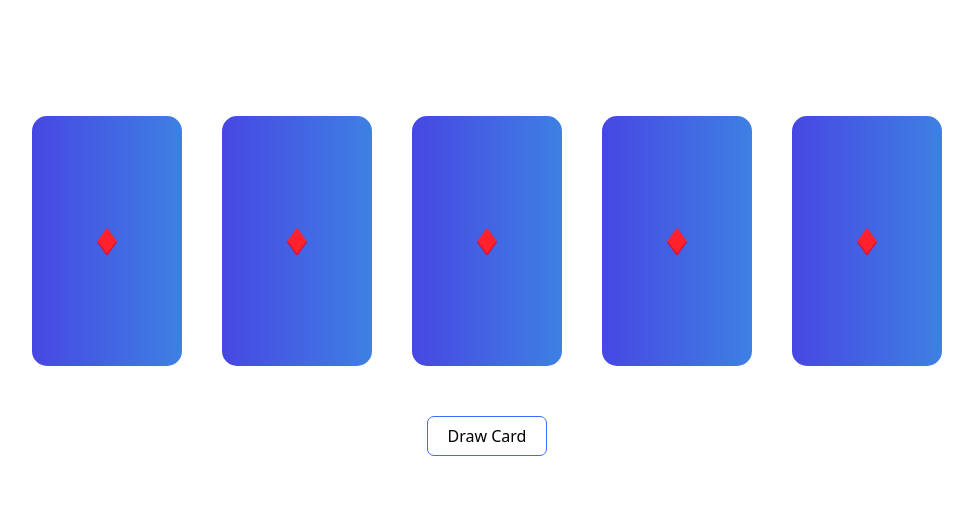
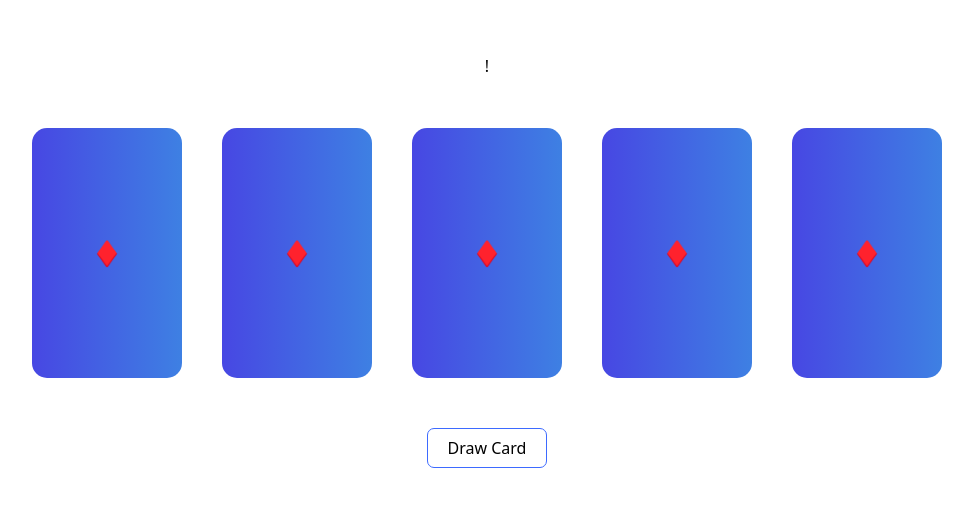
Before and after one commit to Vk4011/Emitrr, a React (Vite) app in the folder frontend/: page /playground in a window 1280 px wide. Shown: the part 139-646 px from the top of the page, without its empty margins (153-1126 px from the left). Built offline with nearby package versions, Linux system fonts and the light colour scheme.

Commit message:
updated playground

```diff
--- a/frontend/src/components/Playground.jsx
+++ b/frontend/src/components/Playground.jsx
@@ -68,6 +68,9 @@ function Playground() {
 
   return (
     <>
+    <center>
+    <h1 className="text-3xl text-blue-500 text-bold">{localStorage.getItem('username')} !</h1>
+    </center>
       <div className="container">
         <div clas
         sN
```
